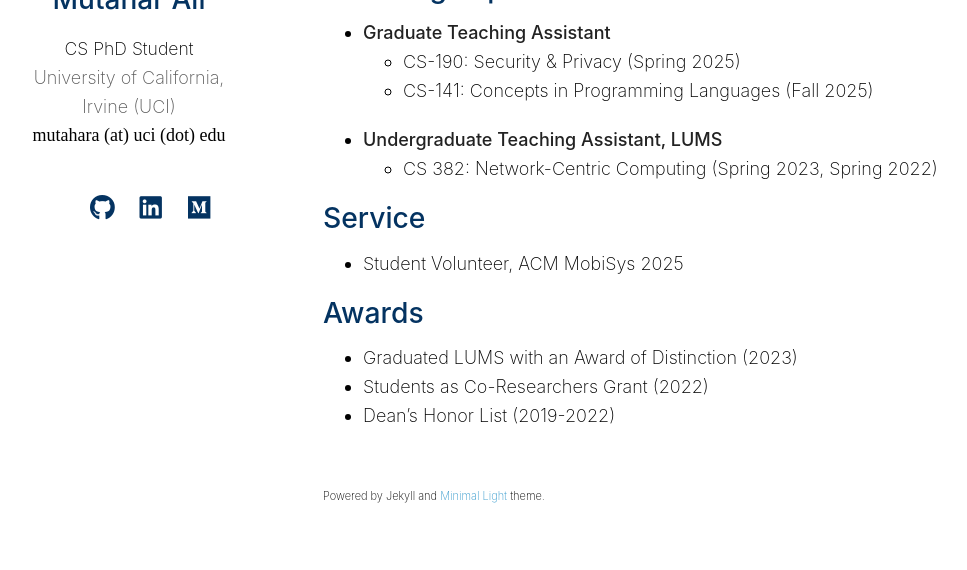
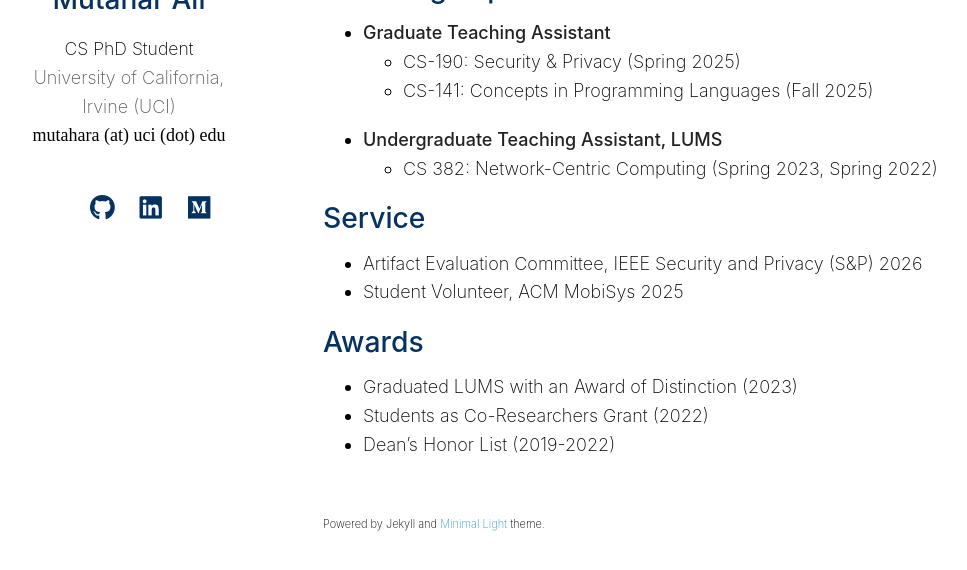
Before and after one commit to Mutahar789/mutahar789.github.io, a Jekyll site: the page built from index.md, in a window 1280 px wide and 900 px high, scrolled down 1166 px, cut to the strip 293-863 px from the top of the window. Shown: the whole strip, without its empty margins (147-1114 px from the left). Built offline with Jekyll 4.4.1, drawn with Linux system fonts in a browser that asks for light colours; nearby versions of some CDN libraries; a style sheet for code colours, icons or effects is not loaded; our own code applies the rules of GitHub Pages for plain Markdown files.

Commit message:
Update index.md

```diff
--- a/index.md
+++ b/index.md
@@ -54,6 +54,7 @@ I am a second-year PhD student in the Computer Science department at [**Universi
 
 ## Service
 
+- Artifact Evaluation Committee, IEEE Security and Privacy (S&P) 2026
 - Student Volunteer, ACM MobiSys 2025
 
 ## Awards
```
